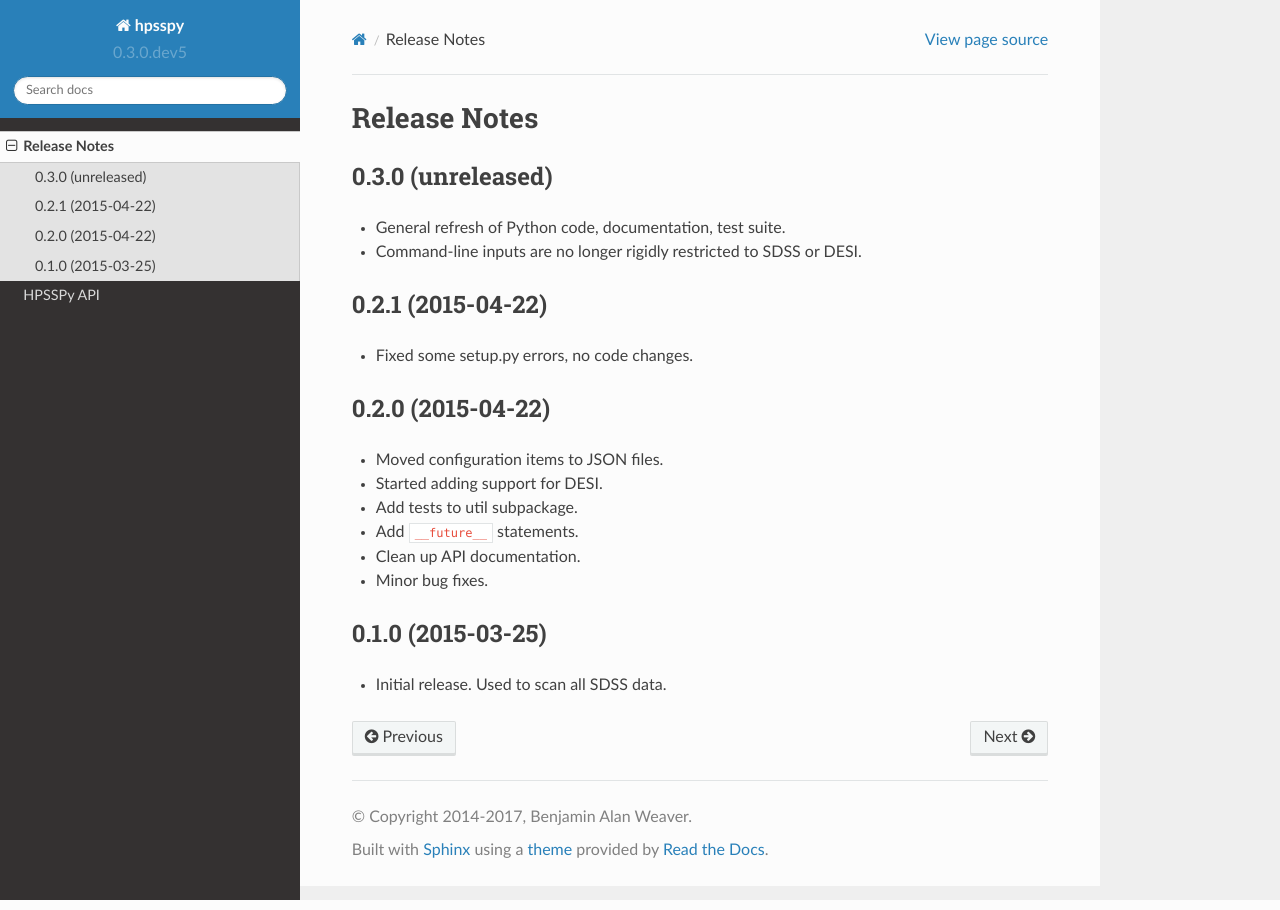
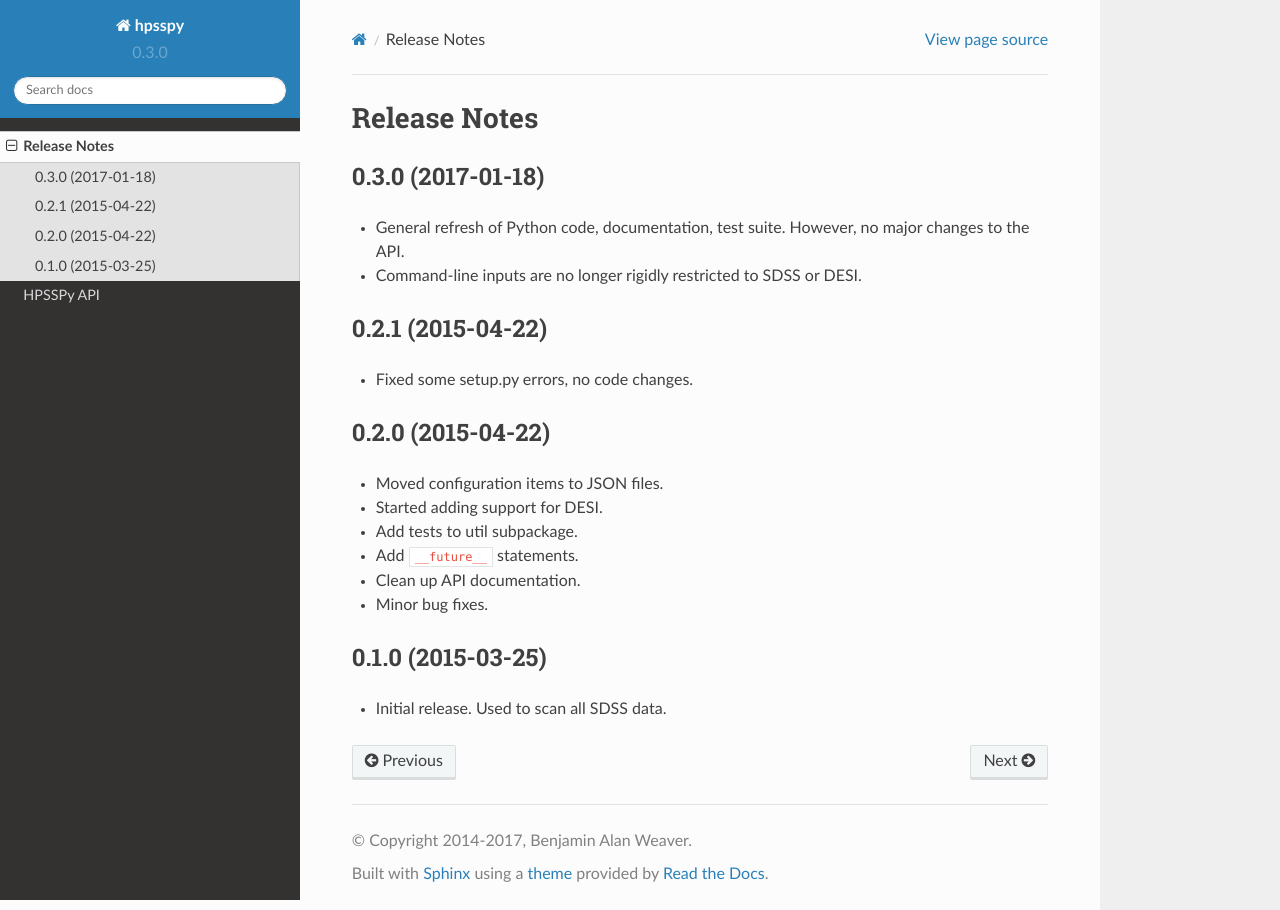
Before and after one commit to weaverba137/hpsspy, a Sphinx documentation site: the page built from doc/changes.rst, in a window 1280 px wide. Built offline with Sphinx 7.4.7 and the Read the Docs theme 2.0.0, drawn with Linux system fonts in a browser that asks for light colours.

Commit message:
Preparing release 0.3.0

```diff
--- a/doc/changes.rst
+++ b/doc/changes.rst
@@ -2,10 +2,11 @@
 Release Notes
 =============
 
-0.3.0 (unreleased)
+0.3.0 (2017-01-18)
 ------------------
 
-* General refresh of Python code, documentation, test suite.
+* General refresh of Python code, documentation, test suite.  However,
+  no major changes to the API.
 * Command-line inputs are no longer rigidly restricted to SDSS or DESI.
 
 0.2.1 (2015-04-22)
--- a/hpsspy/__init__.py
+++ b/hpsspy/__init__.py
@@ -23,4 +23,4 @@ class HpssOSError(HpssError):
     pass
 
 
-__version__ = '0.3.0.dev5'
+__version__ = '0.3.0'
```
